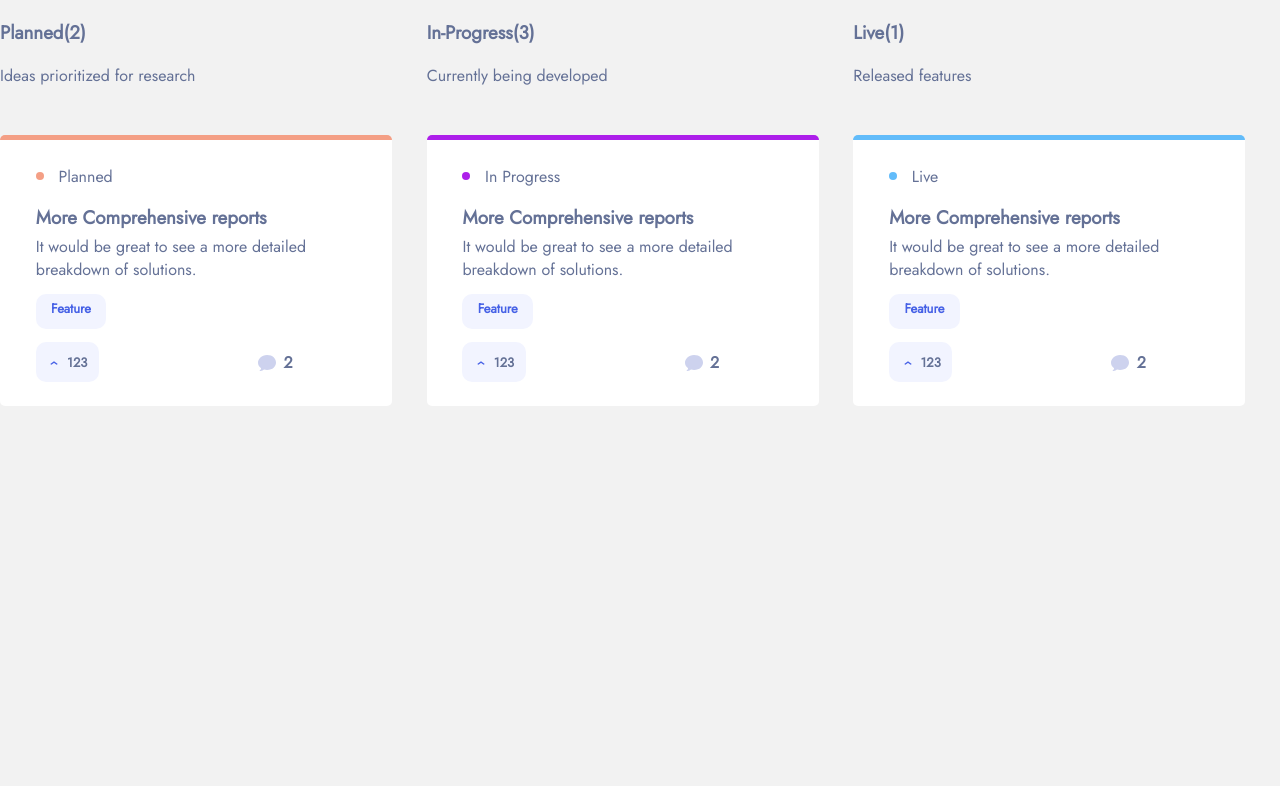
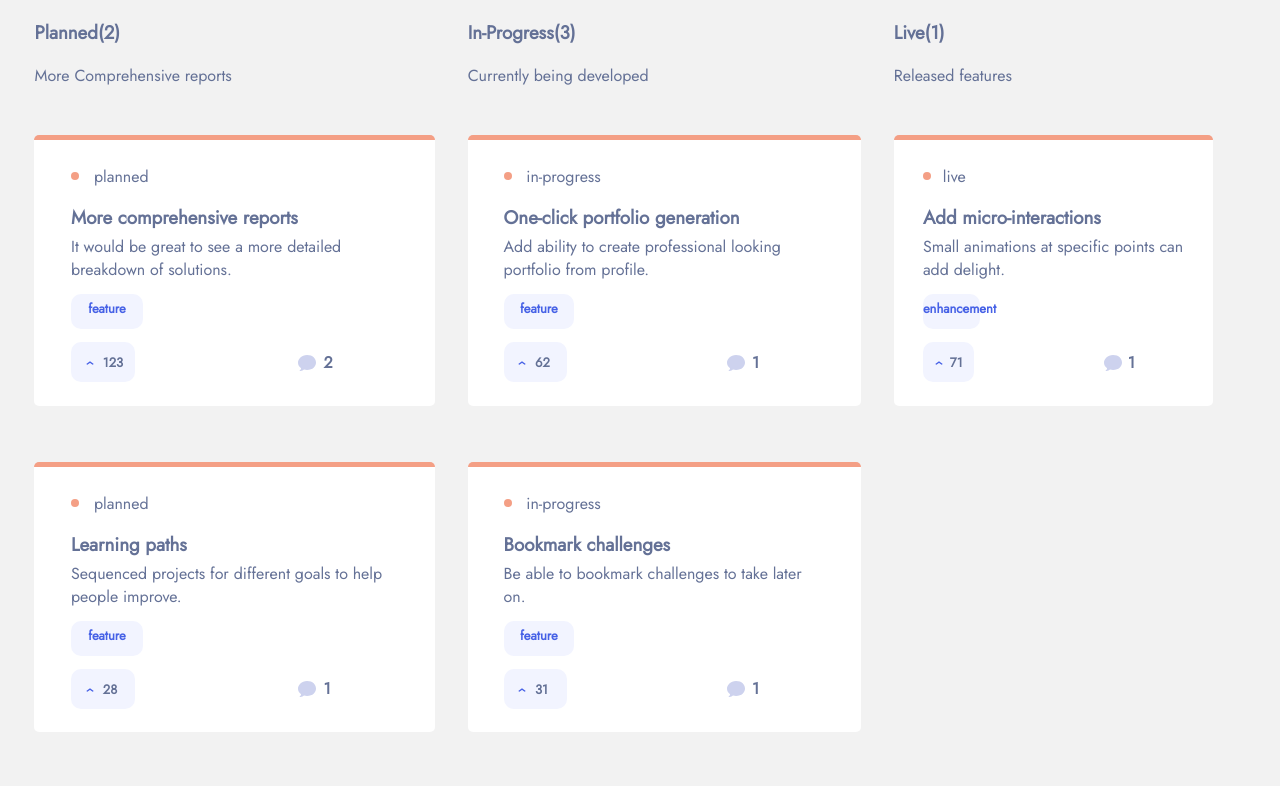
Before and after one commit to AmaliTech-Training-Academy/product-feedback-app, a React (Create React App) app in the folder project/: page / in a window 1280 px wide. Shown: the top 786 px of the page. Built offline with nearby package versions, Linux system fonts and the light colour scheme.

Commit message:
fetching data from json file

```diff
--- /dev/null
+++ b/project/src/Components/Header/ProductRequest.js
@@ -0,0 +1,40 @@
+import React from "react";
+import ComponentBox from "../../Pages/roadmap/Planned";
+
+
+const ProductRequest = ({title, productRequests, subtitle})=>{
+    return(
+        <>
+         <div className="plan-st">
+        <div>
+            <h3>{`${title}(${productRequests.length})`}</h3>
+            <p>{subtitle}</p>
+        </div>
+            {productRequests.map((data, key) => {
+
+
+                    return(
+
+                        <ComponentBox key={key}
+                        subtitle={data.status}
+                        border="plan"
+                        round="plan-round"
+                        number="3"
+                       title={data.title}
+                       text={data.description}
+                       tag={data.category}
+                       up={data.upvotes}
+                    comments={data.comments?.length}
+                    />
+
+                    )
+
+            })
+        }
+      </div>
+        </>
+    );
+}
+
+
+export default ProductRequest
--- a/project/src/Pages/roadmap/Plan.js
+++ b/project/src/Pages/roadmap/Plan.js
@@ -1,56 +1,69 @@
 import React from "react";
 import ComponentBox from "./Planned";
 import './roadmap.css'
+import productdata from '../../data/data.json'
+import { useState,useEffect } from "react";
+import ProductRequest from "../../Components/Header/ProductRequest";
+
+function Plan(){
+    const [PlannedRequestProducts, setPlannedRequestProduct] = useState([]);
+    const [ProgressRequestProducts, setProgressRequestProduct] = useState([]);
+    const [LiveRequestProducts, setLiveRequestProduct] = useState([]);
 
 
-function Plan(){
+    const groupData=()=>{
+        let planned=[]
+        let progress =[]
+        let live =[]
+
+
+        productdata.productRequests.map((productRequest)=>{
+            if(productRequest.status==='planned'){
+                planned.push(productRequest);
+
+            }
+            if(productRequest.status==='in-progress'){
+                progress.push(productRequest);
+
+            }
+            if(productRequest.status==='live'){
+                live.push(productRequest);
+
+            }
+        })
+
+       setPlannedRequestProduct(planned);
+       setProgressRequestProduct(progress);
+       setLiveRequestProduct(live);
+
+    }
+    useEffect(()=>{
+        groupData()
+
+    },[])
+
     return(
         <>
         <div className="roadmap-main">
 
 
-      <div className="plan-st">
-      <div>
-        <h3>Planned(2)</h3>
-        <p>Ideas prioritized for research</p>
-        </div>
-             <ComponentBox
-             subtitle="Planned"
-             border="plan"
-             round="plan-round"
-            number="3"
-            title="More Comprehensive reports"
-            text="It would be great to see a more detailed breakdown of solutions."
-            />
-      </div>
-      <div className="plan-st">
-      <div>
-        <h3>In-Progress(3)</h3>
-        <p>Currently being developed</p>
-        </div>
-             <ComponentBox
-             subtitle="In Progress"
-             border="progress"
-             round="progress-round"
-            number="3"
-            title="More Comprehensive reports"
-            text="It would be great to see a more detailed breakdown of solutions."
-            />
-      </div>
-      <div className="plan-st">
-      <div>
-        <h3>Live(1)</h3>
-        <p>Released features</p>
-        </div>
-             <ComponentBox
-             subtitle="Live"
-             border="live"
-             round="live-round"
-            number="3"
-            title="More Comprehensive reports"
-            text="It would be great to see a more detailed breakdown of solutions."
-            />
-      </div>
+      <ProductRequest
+      title="Planned"
+      subtitle="More Comprehensive reports"
+      productRequests={PlannedRequestProducts}/>
+
+      <ProductRequest
+      title="In-Progress"
+      subtitle="Currently being developed"
+      productRequests={ProgressRequestProducts}/>
+
+       <ProductRequest
+      title="Live"
+      subtitle="Released features"
+      productRequests={LiveRequestProducts}/>
+
+
+
 </div>
         </>
     );
--- a/project/src/Pages/roadmap/Planned.js
+++ b/project/src/Pages/roadmap/Planned.js
@@ -17,11 +17,21 @@ const ComponentBox = (props)=> {
             <h3 className='plan-text-bold'>{props.title}</h3>
             <p className='plan-text-normal body-1'>{props.text}</p>
 
-            <Bottom
-            tag="Feature"
-            up="123"
-            comments="2"
-            />
+              <div>
+            <p className="tag body-3">{props.tag}</p>
+           <div className="last-line">
+              <div className="up">
+                <div className="inner-box-up">
+                <img className="arrow-up" src="../../assets/shared/icon-arrow-up.svg"/>
+                <p className=" up-votes body-3">{props.up}</p>
+              </div>
+            </div>
+            <div className="other-line">
+            <img className="comments-svg" src="../../assets/shared/icon-comments.svg"/>
+            <p className="comments">{props.comments}</p>
+            </div>
+            </div>
+        </div>
             </div>
         </div>
 
```
